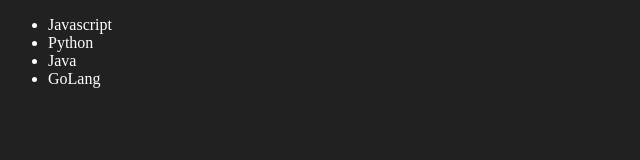
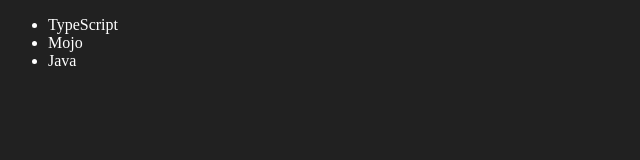
Before and after one commit to iamswh/Javascript-tut, a plain HTML site: page 06_dom/four.html in a window 1280 px wide. Shown: the full height of the page, 0-640 px from the left. Drawn offline with Linux system fonts and the light colour scheme.

Commit message:
edit and remove of DOM element

```diff
--- a/06_dom/four.html
+++ b/06_dom/four.html
@@ -34,5 +34,22 @@
 		addOptiLanguage("Java");
 		addOptiLanguage("GoLang");
 		/*--------------------------------------------------------*/
+
+		/*------Edit elements in DOM-------------------------------*/
+		const secondLang = document.querySelector("li:nth-child(2)");
+		// secondLang.innerHTML = "C++";   /*This is done usig innerHTML*/
+		const newLi = document.createElement("li");
+		newLi.textContent = "Mojo";
+		secondLang.replaceWith(newLi);
+
+		//EDIT
+		const firstLang = document.querySelector("li:first-child");
+		firstLang.outerHTML = "<li>TypeScript</li>";
+		/*---------------------------------------------------------*/
+
+		/*-----------------Remove of DOM element-------------------*/
+		const lastLang = document.querySelector("li:last-child");
+		lastLang.remove();
+		/*---------------------------------------------------------*/
 	</script>
 </html>
```
